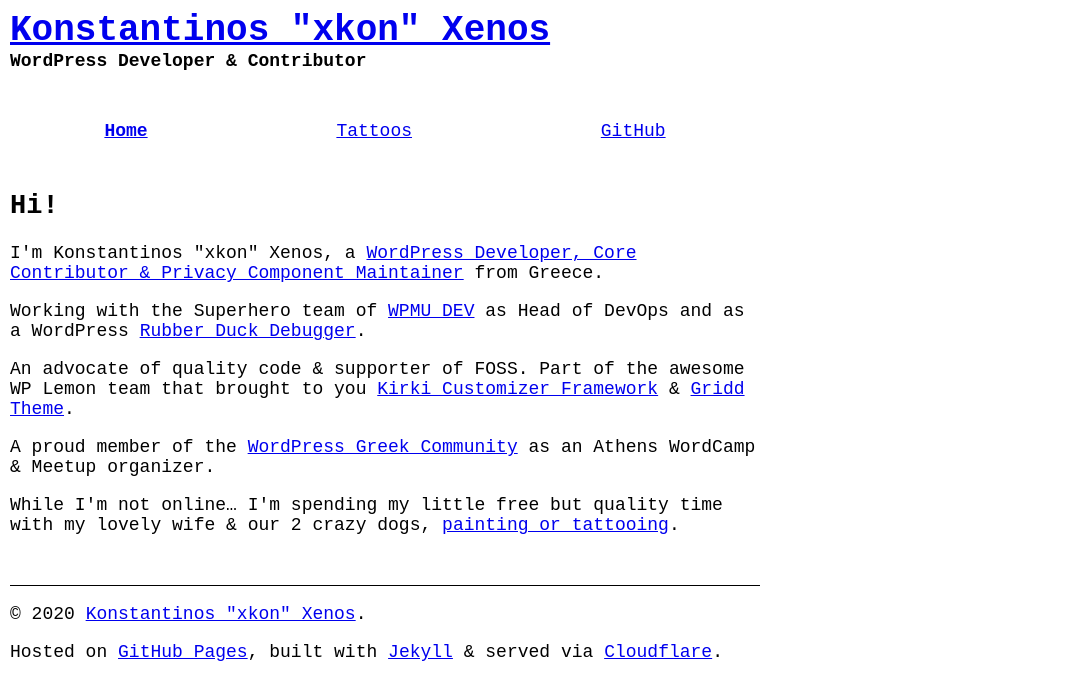
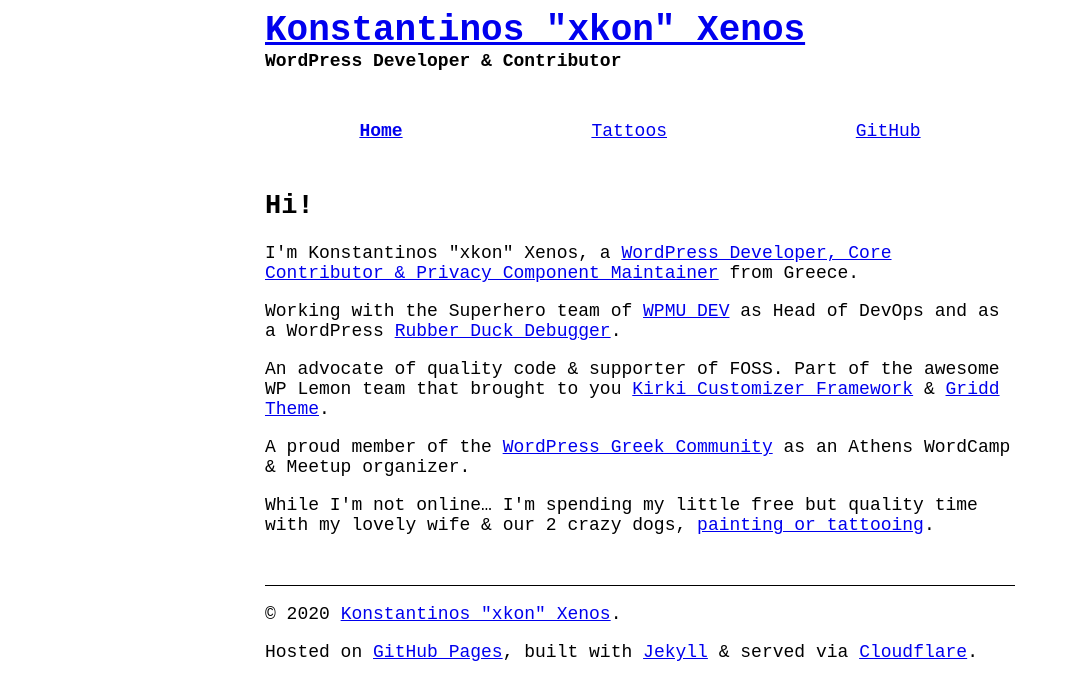
Before and after one commit to mrxkon/mrxkon.github.io, a Jekyll site: the page built from index.html, in a window 1280 px wide. Shown: the top 700 px of the page, without its empty margins (0-1068 px from the left). Built offline with Jekyll 4.4.1, drawn with Linux system fonts in a browser that asks for light colours.

Commit message:
Update header.html

```diff
--- a/_includes/header.html
+++ b/_includes/header.html
@@ -26,9 +26,9 @@
 			body {
 				max-width: 750px;
 				margin: 0 auto;
+				padding: 10px;
 				font-size: 18px;
 				font-family: "Courier New", Courier, monospace;
-				margin: 10px;
 			}
 			a {
 				color: #00e;
```
